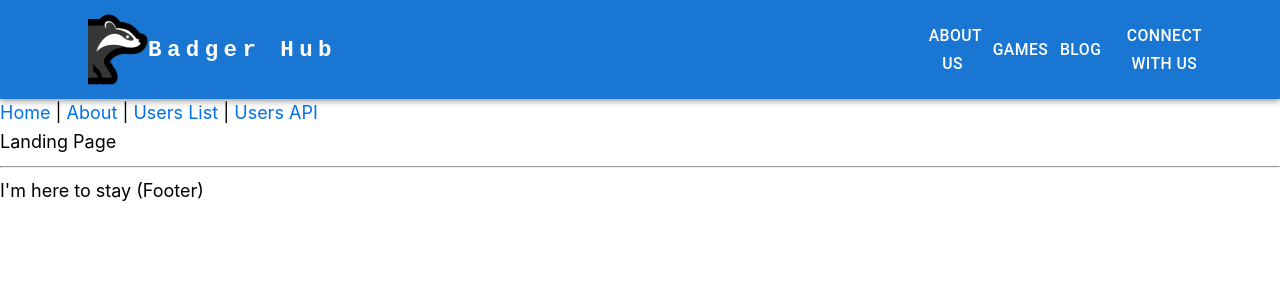
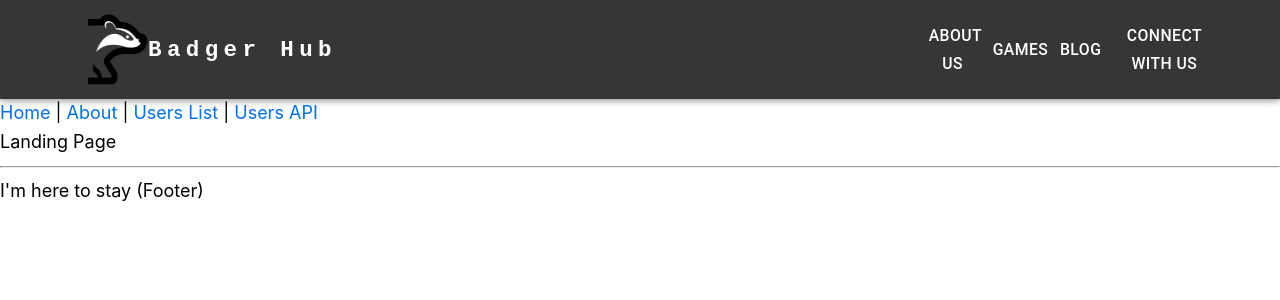
Before and after one commit to joeSzaf/badger-hub, a Next.js app: page / in a window 1280 px wide. Shown: the top 300 px of the page. Built offline with nearby package versions, Linux system fonts and the light colour scheme.

Commit message:
add mui theme

```diff
--- a/pages/_app.tsx
+++ b/pages/_app.tsx
@@ -1,5 +1,11 @@
+import { ThemeProvider } from '@mui/material';
 import '../styles/global.css';
+import { badgerHubTheme } from '../styles/muiTheme';
 
 export default function App({ Component, pageProps }) {
-  return <Component {...pageProps} />;
+  return (
+    <ThemeProvider theme={badgerHubTheme}>
+      <Component {...pageProps} />
+    </ThemeProvider>
+  );
 }
--- /dev/null
+++ b/styles/muiTheme.ts
@@ -0,0 +1,15 @@
+import { createTheme, ThemeOptions } from '@mui/material/styles';
+
+const badgerHubThemeOptions: ThemeOptions = {
+  palette: {
+    mode: 'light',
+    primary: {
+      main: '#363636',
+    },
+    secondary: {
+      main: '#fbc02d',
+    },
+  },
+};
+
+export const badgerHubTheme = createTheme(badgerHubThemeOptions);
```
